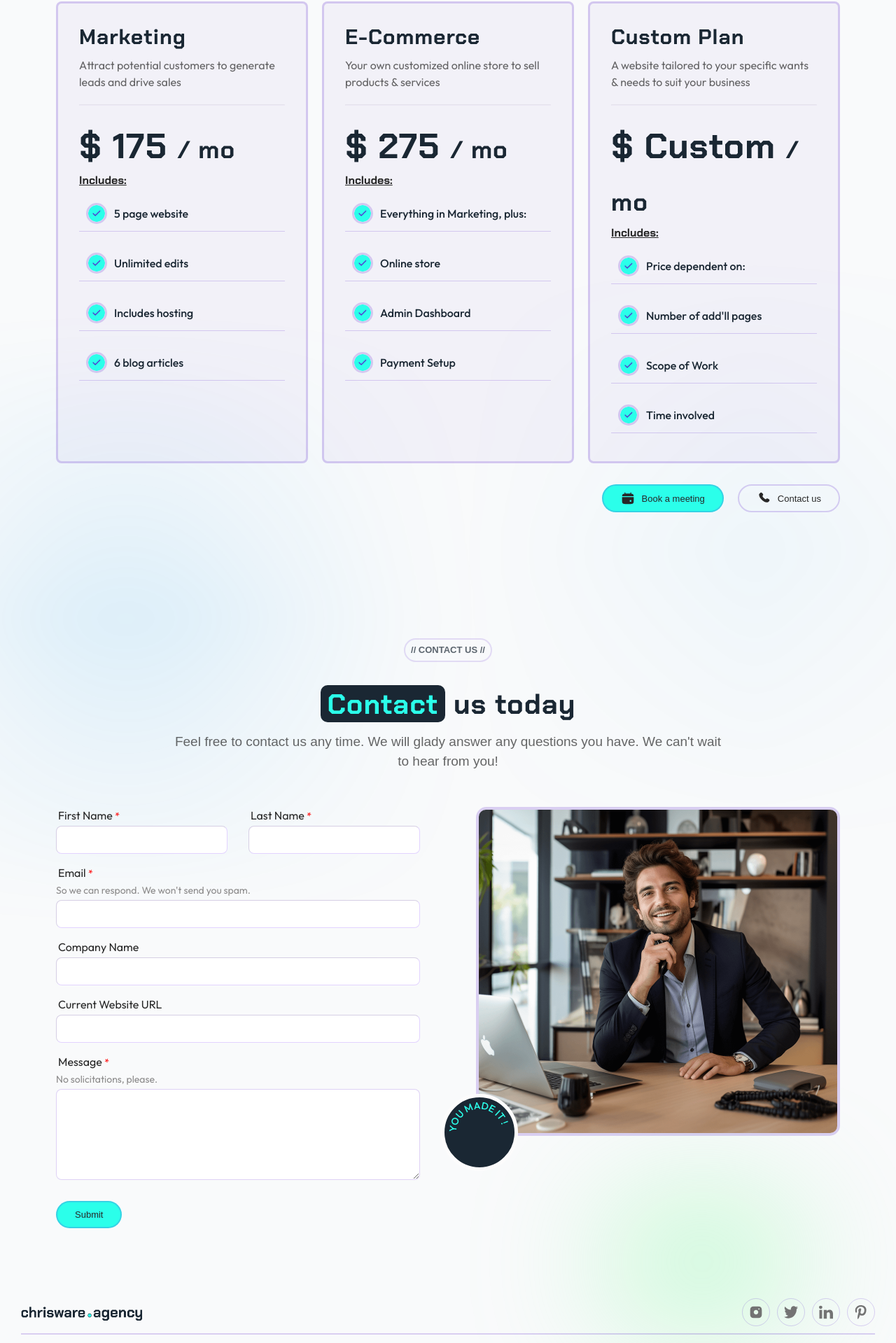
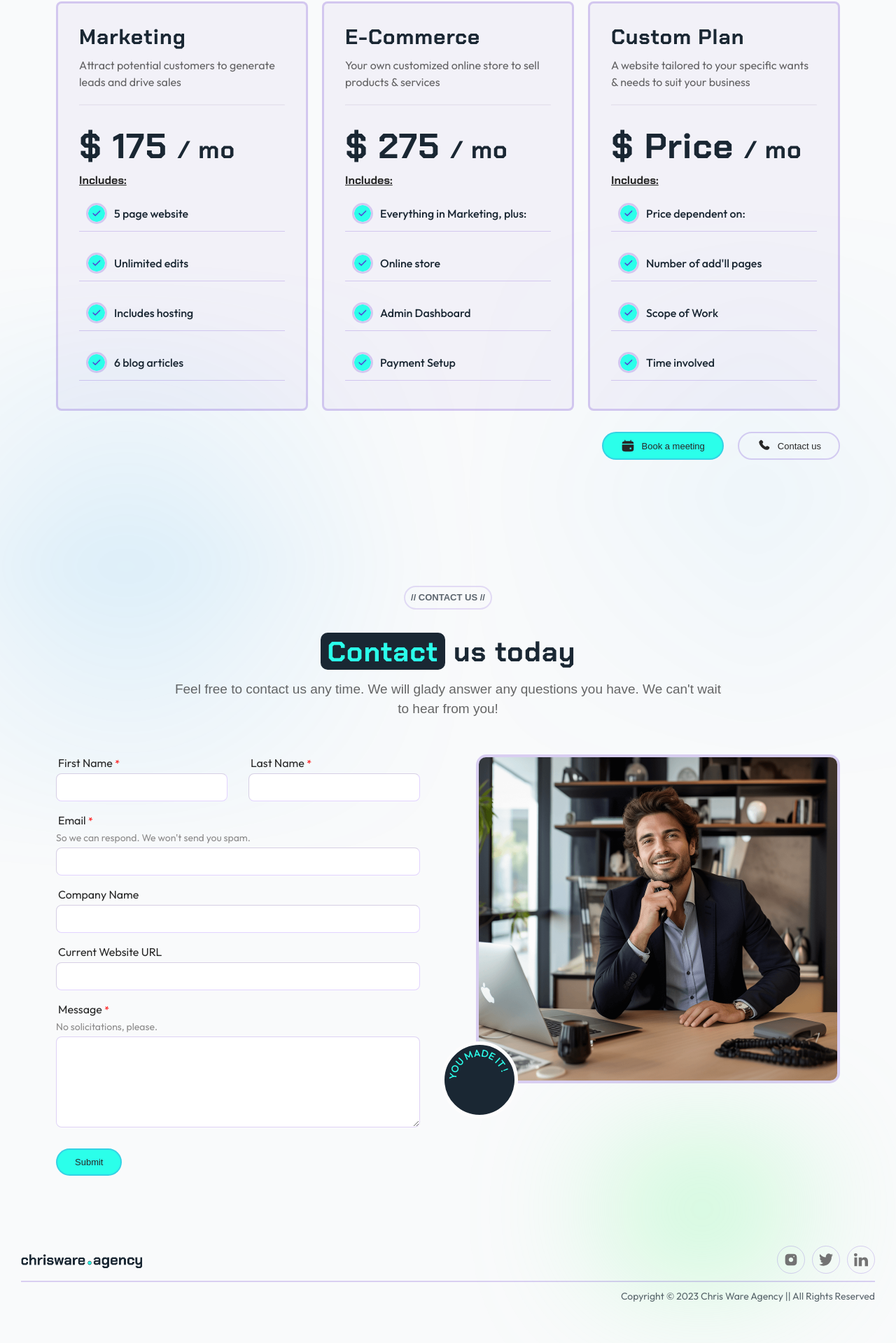
Before and after one commit to ChristianWare/chris-ware-agency, a Next.js app: page / in a window 1280 px wide. Shown: the part 8492-10411 px from the top of the page at 70% size. After the commit the page ends 10365 px from the top, so only its background shows below. Built offline with nearby package versions, Linux system fonts and the light colour scheme; no server answers; a web font is replaced by a local one.

Commit message:
Footer Updates

```diff
--- a/src/components/Footer/Footer.module.css
+++ b/src/components/Footer/Footer.module.css
@@ -28,7 +28,7 @@
 }
 
 .iconContainer:hover {
-  background-color: var(--primary);
+  background-color: var(--navy);
 }
 
 .iconContainer:hover .icon {
--- a/src/components/Footer/Footer.tsx
+++ b/src/components/Footer/Footer.tsx
@@ -6,7 +6,6 @@ import LinkedIn from "../../../public/icons/linkedin.svg";
 import Pinterest from "../../../public/icons/pinterest.svg";
 import Logo from "../../../public/icons/newcwalogo.png";
 import Image from "next/image";
-
 
 const Footer = () => {
   return (
@@ -31,9 +30,6 @@ const Footer = () => {
             <Link href='/' className={styles.iconContainer}>
               <LinkedIn className={styles.icon} width={20} height={20} />
             </Link>
-            <Link href='/' className={styles.iconContainer}>
-              <Pinterest className={styles.icon} width={20} height={20} />
-            </Link>
           </div>
         </div>
         <div className={styles.bottom}>
--- a/src/lib/data.ts
+++ b/src/lib/data.ts
@@ -341,7 +341,7 @@ export const pricing = [
     plan: "Custom Plan",
     description:
       "A website tailored to your specific wants & needs to suit your business",
-    price: "Custom",
+    price: "Price",
     includes: [
       {
         id: 28.1,
```
